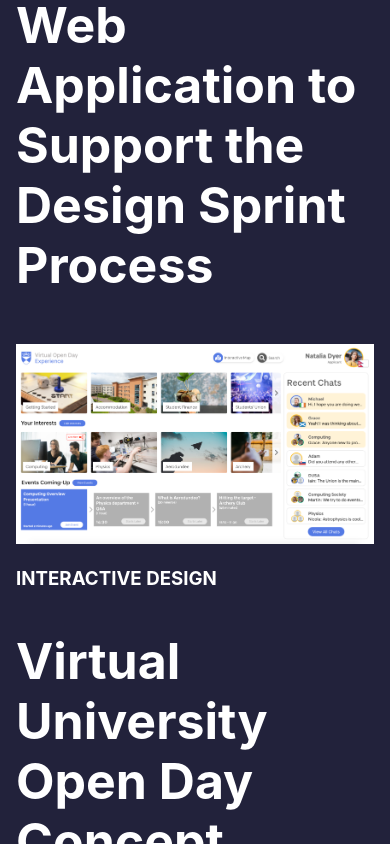
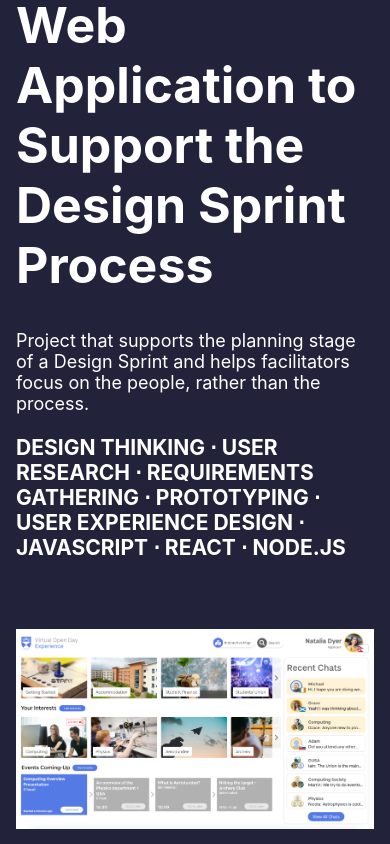
Before and after one commit to neces/Portfolio, a React (Create React App) app: page / in a window 390 px wide. Shown: the part 1156-2000 px from the top of the page. Built offline with nearby package versions, Linux system fonts and the light colour scheme.

Commit message:
Spacing with subtitles

```diff
--- a/src/Components/Projects.js
+++ b/src/Components/Projects.js
@@ -10,7 +10,7 @@ const Projects = ({ }) => {
   return (
     <div className='projects'>
       <Container>
-      <Grid container spacing={8}
+      <Grid container spacing={6}
         direction="row"
         justify="center"
         alignItems="flex-start"
@@ -19,26 +19,16 @@ const Projects = ({ }) => {
           <div><img src={DesignSprintDashboard} width="550" alt="Final year project Design Sprint dahsboard" /></div>
           <h3>FINAL YEAR PROJECT</h3>
           <h1>Web Application to Support the Design Sprint Process</h1>
-        </Grid>
-        <Grid item xs={12} sm={6}>
-        <div><img src={OpenDayDashboard} width="550" alt="Virtual open day dashboard" /></div>
-          <h3>INTERACTIVE DESIGN</h3>
-          <h1>Virtual University Open Day Concept</h1>
-        </Grid>
-        </Grid>
-        <Grid container spacing={6}
-        direction="row"
-        justify="center"
-        alignItems="flex-start"
-      >
-        <Grid item xs={12} sm={6}>
           <div className='subtitle'>
             <p>Project that supports the planning stage of a Design Sprint and helps facilitators focus on the people, rather than the process.</p>
             <h3>DESIGN THINKING ⋅ USER RESEARCH ⋅ REQUIREMENTS GATHERING ⋅ PROTOTYPING ⋅ USER EXPERIENCE DESIGN ⋅ JAVASCRIPT ⋅ REACT ⋅ NODE.JS</h3>
           </div>
         </Grid>
         <Grid item xs={12} sm={6}>
-          <div className='subtitle'>
+        <div><img src={OpenDayDashboard} width="550" alt="Virtual open day dashboard" /></div>
+          <h3>INTERACTIVE DESIGN</h3>
+          <h1>Virtual University Open Day Concept</h1>
+          <div className='subtitle-extra-space'>
             <p>Ideating with a Design Sprint to create an interactive solution for bringing the University Open Day experience to people remotely.</p>
             <h3>DESIGN THINKING ⋅ DESIGN SPRINT ⋅ MIRO ⋅ USER EXPERIENCE ⋅ INTERACTIVE DESIGN ⋅ DESIGN SYSTEM ⋅ ADOBE XD</h3>
         </div>
--- a/src/index.css
+++ b/src/index.css
@@ -110,6 +110,14 @@ h2 {
   }
 }
 
+@media screen and (max-width: 320px) {
+  .about-me {
+    position: absolute;
+    top: 110vh;
+    font-size: 18px;
+  }
+}
+
 .bio {
   font-size: 18px;
 }
@@ -128,7 +136,20 @@ h2 {
 }
 
 .subtitle {
+  margin-top: 50px;
   font-size: 18px;
+}
+
+.subtitle-extra-space {
+  margin-top: 105px;
+  font-size: 18px;
+}
+
+@media screen and (max-width: 420px) {
+  .subtitle-extra-space {
+    margin-top: 50px;
+    font-size: 18px;
+  }
 }
 
 .projects {
```
